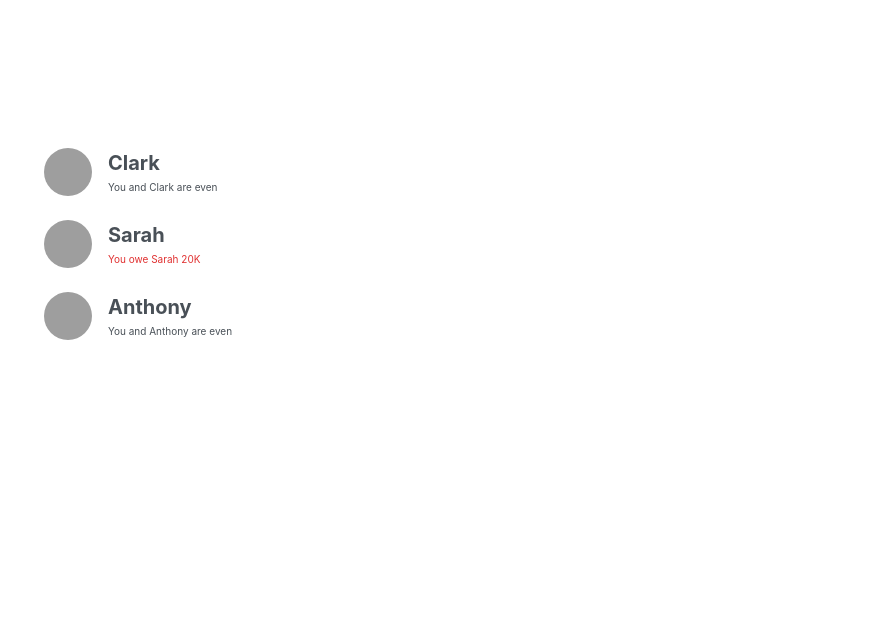
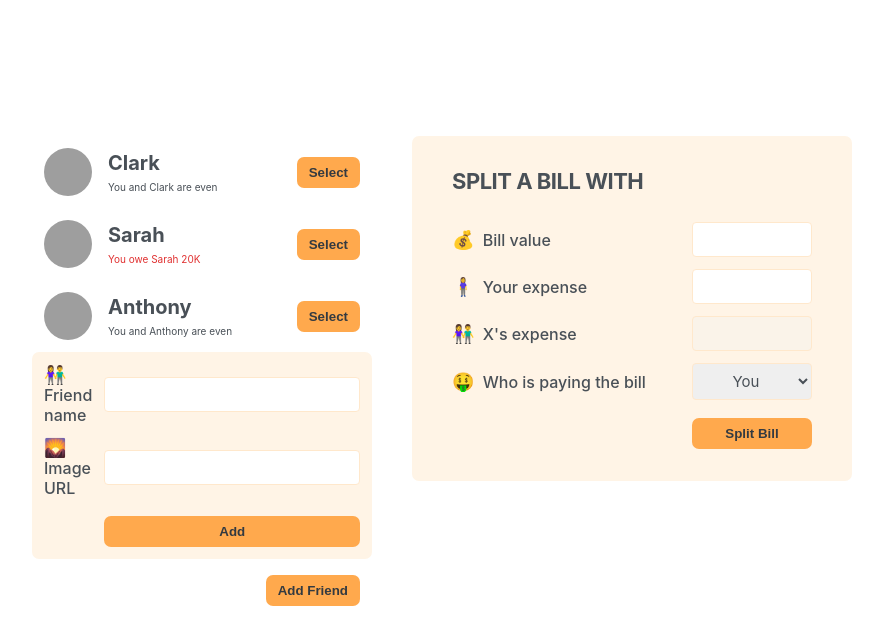
Before and after one commit to SivaSurender/React-Projects, a React (Vite) app: page / in a window 1280 px wide. Shown: the top 644 px of the page, without its empty margins (198-1081 px from the left). Built offline with nearby package versions, Linux system fonts and the light colour scheme; grey boxes are pictures that could not be loaded.

Commit message:
Added code

```diff
--- /dev/null
+++ b/FormAddFriend.jsx
@@ -0,0 +1,17 @@
+import React from "react";
+
+function FormAddFriend() {
+  return (
+    <form className="form-add-friend">
+      <label>👫 Friend name</label>
+      <input type="text" />
+
+      <label>🌄 Image URL</label>
+      <input type="text" />
+
+      <button className="button">Add</button>
+    </form>
+  );
+}
+
+export default FormAddFriend;
--- /dev/null
+++ b/FormSplitBill.jsx
@@ -0,0 +1,28 @@
+import React from "react";
+
+function FormSplitBill() {
+  return (
+    <form className="form-split-bill">
+      <h2>Split a bill with</h2>
+
+      <label>💰 Bill value</label>
+      <input type="text" />
+
+      <label>🧍‍♀️ Your expense</label>
+      <input type="text" />
+
+      <label>👫 X's expense</label>
+      <input type="text" disabled />
+
+      <label>🤑 Who is paying the bill</label>
+      <select>
+        <option value="user">You</option>
+        <option value="friend">X</option>
+      </select>
+
+      <button className="button">Split Bill</button>
+    </form>
+  );
+}
+
+export default FormSplitBill;
--- a/IndFriend.jsx
+++ b/IndFriend.jsx
@@ -1,7 +1,6 @@
 import React from "react";
 
 function IndFriend({ friend }) {
-  console.log(friend);
   return (
     <li>
       <img src={friend.image} alt={friend.name} />
@@ -19,6 +18,7 @@ function IndFriend({ friend }) {
       ) : (
         <p className="">You and {friend.name} are even</p>
       )}
+      <button className="button">Select</button>
     </li>
   );
 }
--- a/index.html
+++ b/index.html
@@ -4,7 +4,7 @@
     <meta charset="UTF-8" />
     <link rel="icon" type="image/svg+xml" href="/vite.svg" />
     <meta name="viewport" content="width=device-width, initial-scale=1.0" />
-    <title>Fast React Pizza</title>
+    <title>Eat N Split</title>
   </head>
   <body>
     <div id="root"></div>
--- a/src/App.jsx
+++ b/src/App.jsx
@@ -21,13 +21,18 @@ export const initialFriends = [
 
 import React from "react";
 import FriendsList from "../FriendsList";
+import FormSplitBill from "../FormSplitBill";
+import FormAddFriend from "../FormAddFriend";
 
 function App() {
   return (
     <div className="app">
       <div className="sidebar">
         <FriendsList />
+        <FormAddFriend />
+        <button className="button">Add Friend</button>
       </div>
+      <FormSplitBill />
     </div>
   );
 }
```
